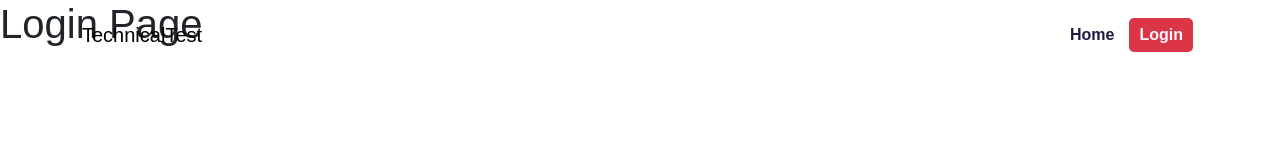
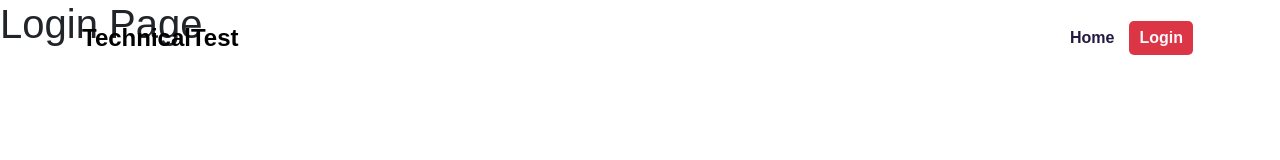
Before and after one commit to andryariadi/technicaltest-ptdsi, a React (Vite) app in the folder client/: page /login in a window 1280 px wide. Shown: the top 160 px of the page. Built offline with nearby package versions, Linux system fonts and the light colour scheme.

Commit message:
animated scroll navbar

```diff
--- a/client/src/components/Navbar.jsx
+++ b/client/src/components/Navbar.jsx
@@ -2,13 +2,29 @@ import Container from "react-bootstrap/Container";
 import Nav from "react-bootstrap/Nav";
 import Navbar from "react-bootstrap/Navbar";
 import { NavLink } from "react-router-dom";
+import { useState, useEffect } from "react";
 
 export default function NavbarPage() {
+  const [changeColor, setChangeColor] = useState(false);
+
+  const changeBackgrounColor = () => {
+    if (window.scrollY > 10) {
+      setChangeColor(true);
+    } else {
+      setChangeColor(false);
+    }
+  };
+
+  useEffect(() => {
+    changeBackgrounColor();
+    window.addEventListener("scroll", changeBackgrounColor);
+  });
+
   return (
     <>
-      <Navbar expand="lg">
+      <Navbar expand="lg" className={changeColor ? "color-active" : ""}>
         <Container>
-          <Navbar.Brand>TechnicalTest</Navbar.Brand>
+          <Navbar.Brand className="fw-bold fs-4">TechnicalTest</Navbar.Brand>
           <Navbar.Toggle aria-controls="basic-navbar-nav" />
           <Navbar.Collapse id="basic-navbar-nav">
             <Nav className="ms-auto text-center">
--- a/client/src/css/main.css
+++ b/client/src/css/main.css
@@ -18,6 +18,8 @@
   position: fixed;
   padding: 15px 0 15px 0;
   width: 100%;
+  transition: all 0.2s ease;
+  z-index: 9999;
   /* background: rgba(255, 255, 255, 0.25);
   box-shadow: 0 8px 32px 0 rgba(31, 38, 135, 0.37);
   backdrop-filter: blur(0.5px);
@@ -44,6 +46,12 @@
   border-radius: 5px;
   margin: 0 5px 0 5px;
 }
+
+.navbar.color-active {
+  background-color: bisque;
+  padding: 20px 0 20px 0;
+  /* border-bottom: 2px solid #dc35463b; */
+}
 /* Navbar */
 
 /* Main */
--- a/client/src/view/Home.jsx
+++ b/client/src/view/Home.jsx
@@ -4,6 +4,7 @@ export default function Home() {
       <main className="w-100 min-vh-100">
         <h1>yuhuuuu</h1>
       </main>
+      <div className="w-100 min-vh-100"></div>
     </>
   );
 }
```
